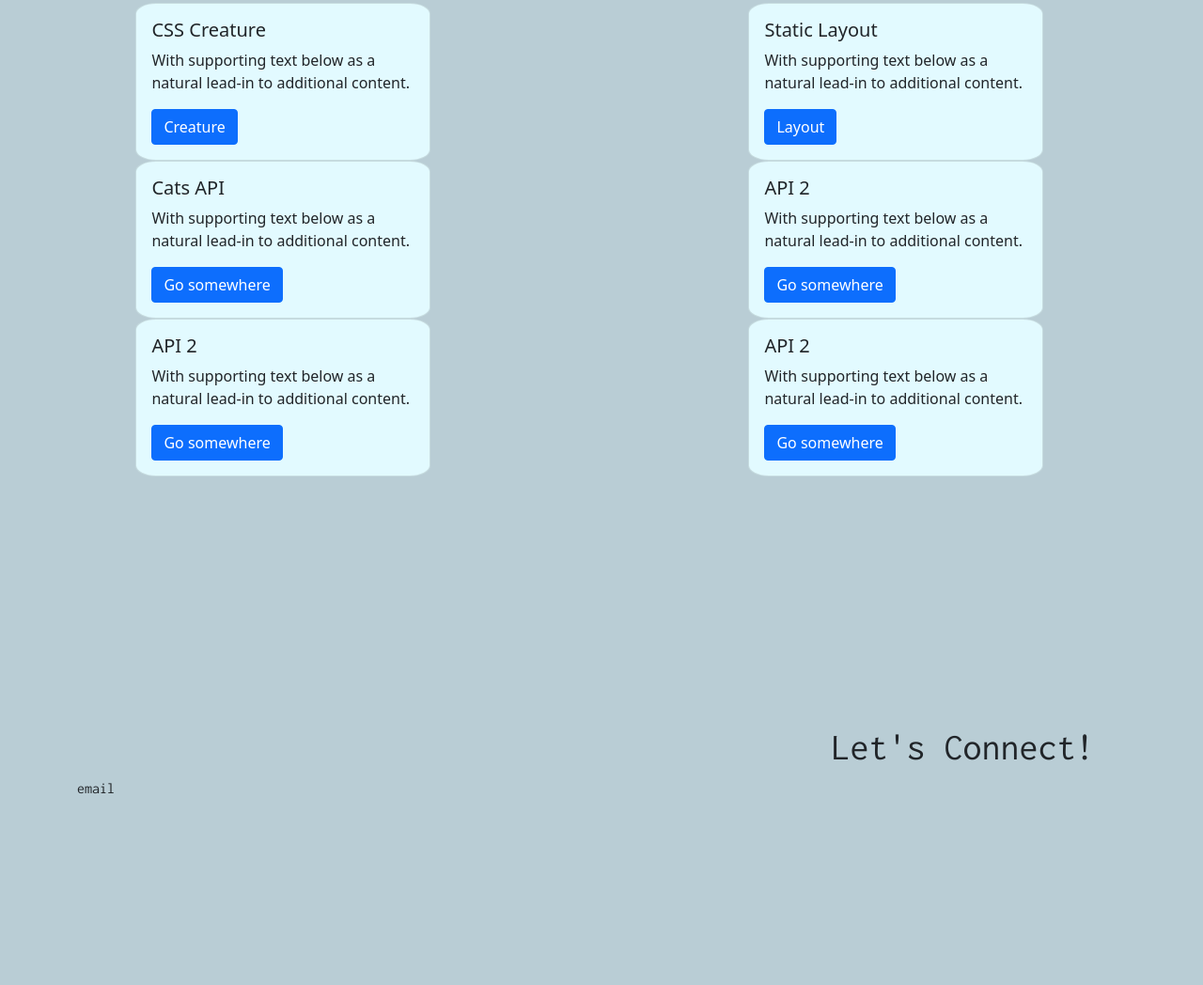
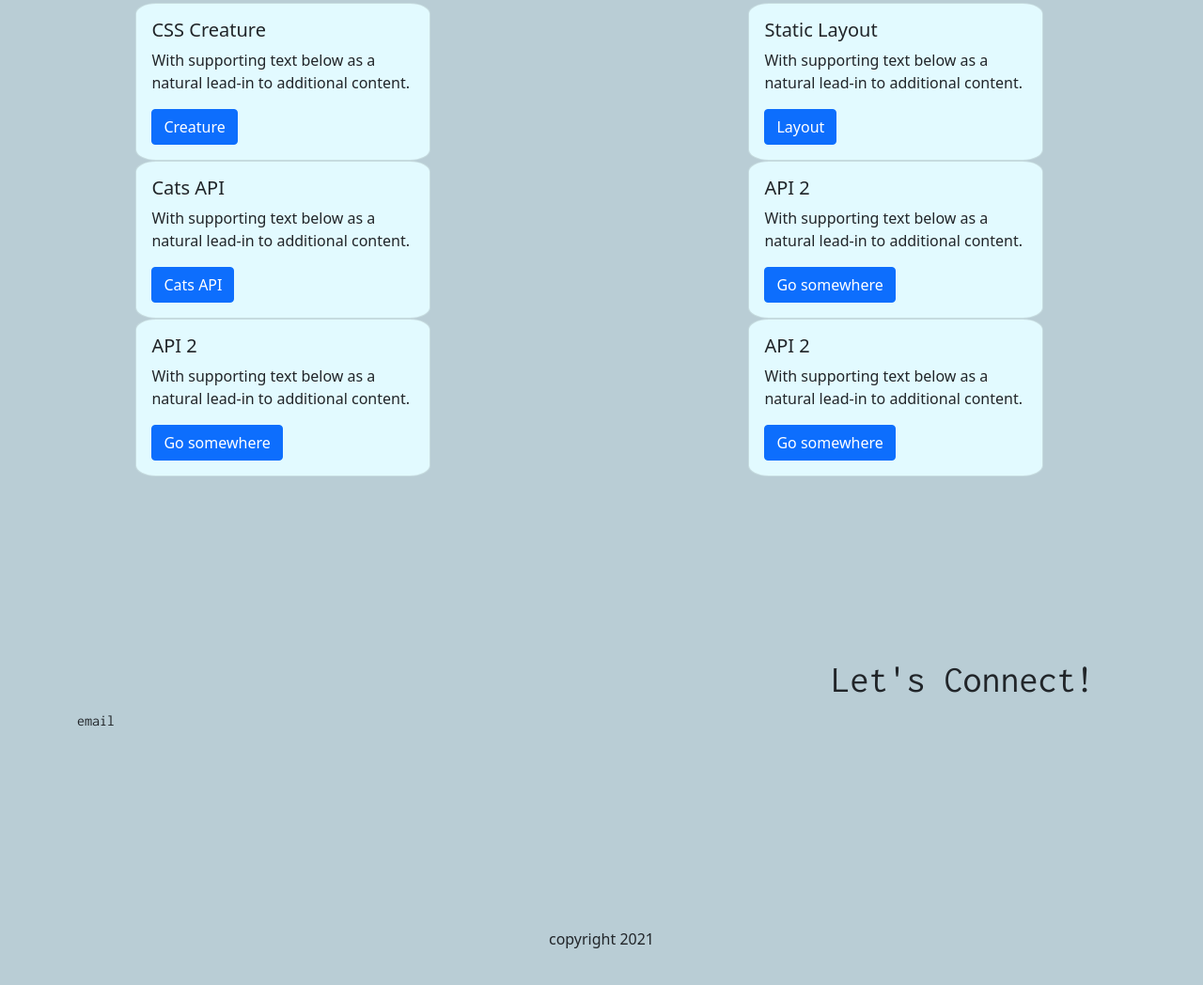
Before and after one commit to mstrange382/portfolio, a plain HTML site: page index.html in a window 1280 px wide. Shown: the part 1614-2662 px from the top of the page at 94% size. After the commit the page ends 2641 px from the top, so only its background shows below. Drawn offline with nearby package versions, Linux system fonts and the light colour scheme.

Commit message:
portfolio

```diff
--- a/index.css
+++ b/index.css
@@ -76,3 +76,7 @@ nav{
     padding-bottom: 15%;
     font-family:'Inconsolata', monospace
 }
+
+.footer{
+    text-align: center;
+}
--- a/index.html
+++ b/index.html
@@ -81,7 +81,7 @@
             <div class="card-body">
               <h5 class="card-title">Cats API</h5>
               <p class="card-text">With supporting text below as a natural lead-in to additional content.</p>
-              <a href="#" class="btn btn-primary">Go somewhere</a>
+              <a href="https://mstrange382.github.io/apiprojects/" class="btn btn-primary">Cats API</a>
             </div>
           </div>
         </div>
@@ -116,9 +116,7 @@
     </div>
 
 
-    <br>
-    <br>
-    <br>
+
 
     <div id="contact" class="container">
       <div class="row">
@@ -130,11 +128,9 @@
     </div>
 
 
-
-
-
-
-
+    <footer class="footer">
+      <p>copyright 2021</p>
+    </footer>
 
     <script src="https://cdn.jsdelivr.net/npm/bootstrap@5.0.2/dist/js/bootstrap.bundle.min.js" integrity="sha384-MrcW6ZMFYlzcLA8Nl+NtUVF0sA7MsXsP1UyJoMp4YLEuNSfAP+JcXn/tWtIaxVXM" crossorigin="anonymous"></script>
     <script src="./index.js"></script>
```
